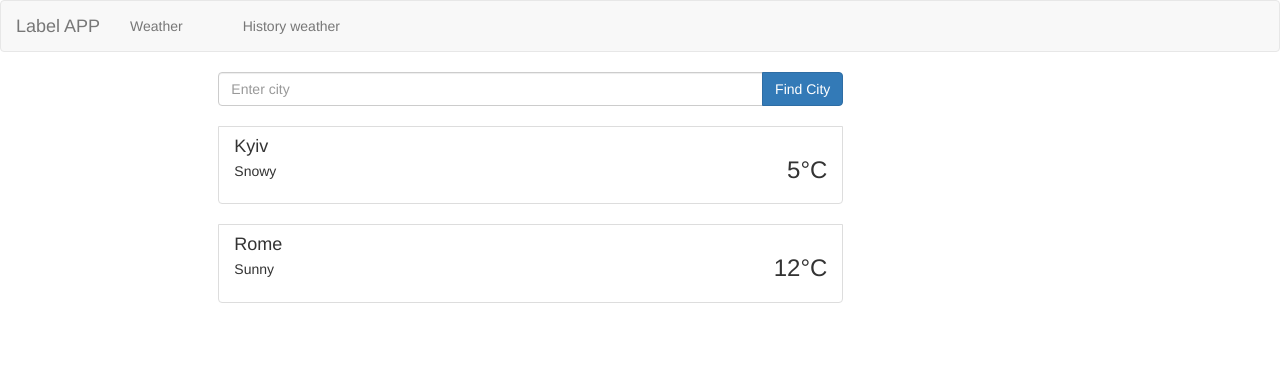
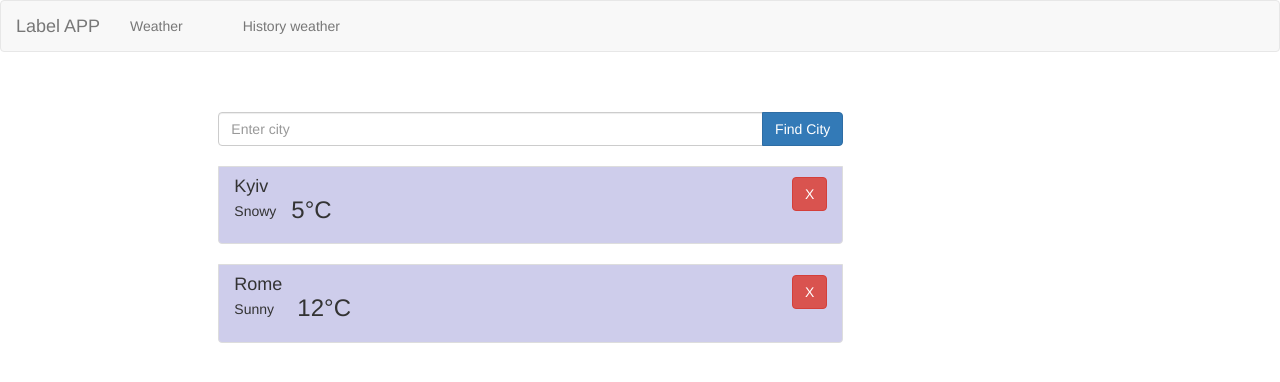
Before and after one commit to jscricket/weather-app, an Angular app: page / in a window 1280 px wide. Shown: the top 382 px of the page. Built offline with nearby package versions, Linux system fonts and the light colour scheme; no server answers.

Commit message:
Added delete weather method

```diff
--- a/src/app/component/weather-item/weather-item.component.html
+++ b/src/app/component/weather-item/weather-item.component.html
@@ -1,10 +1,14 @@
 <br>
-<div class="list-group-item clearfix">
+<div class="list-group-item clearfix" style="background-color:rgb(206, 205, 235)">
   <div class="pull-left">
     <h4 class="list-group-item-heading">{{weather.cityName}}</h4>
     <p class="list-group-item-text">{{weather.description}}</p>
   </div>
-  <span class="pull-right">
-	<h3>{{weather.temperature}}°C</h3>
+  <div class="pull-right">
+    <button type="button" class="btn btn-danger" (click)="onDeleteIngredient(i)">X</button>
+  </div>
+  <span class="col-xs-2">
+    <h3>{{weather.temperature}}°C</h3>
   </span>
+
 </div>
--- a/src/app/component/weather-item/weather-item.component.ts
+++ b/src/app/component/weather-item/weather-item.component.ts
@@ -8,6 +8,7 @@ import { Weather } from '../../shared/weather.model';
 })
 export class WeatherItemComponent implements OnInit {
 	@Input() weather: Weather;
+	@Input() index: number;
 
 
 	constructor() { }
--- a/src/app/component/weather/weather.component.html
+++ b/src/app/component/weather/weather.component.html
@@ -1,7 +1,22 @@
 <div class="row">
   <div class="col-xs-10 col-sm-8 col-md-6 col-sm-offset-1 col-md-offset-2">
-			<!-- <app-weather-item	></app-weather-item> -->
-      <form (ngSubmit)="onSubmit(cityForm)" #cityForm="ngForm">
+    <br>
+		<div
+			class="list-group-item clearfix"
+			style='background-color:rgba(120, 186, 240, 0.829)'
+			*ngIf="myCityWeather">
+      <div class="pull-left">
+        <h4 class="list-group-item-heading">{{myCityWeather.cityName}}</h4>
+        <p class="list-group-item-text">{{myCityWeather.description}}</p>
+      </div>
+      <span class="pull-right">
+        <h3>{{myCityWeather.temperature}}°C</h3>
+      </span>
+		</div>
+		<br>
+		<form
+			(ngSubmit)="onSubmit(cityForm)"
+			#cityForm="ngForm">
       <div class="input-group">
 				<input
 					type="text"
@@ -19,8 +34,10 @@
       </div>
     </form>
 		<app-weather-item
-				*ngFor="let weatherEl of weatherColect"
-				[weather]="weatherEl">
+			*ngFor="let weatherEl of weatherColect; let i=index"
+			[weather]="weatherEl"
+			[index]="i"
+			>
     </app-weather-item>
   </div>
 </div>
--- a/src/app/component/weather/weather.component.ts
+++ b/src/app/component/weather/weather.component.ts
@@ -12,8 +12,7 @@ import { Observable } from 'rxjs/Observable';
 })
 export class WeatherComponent implements OnInit, AfterViewInit {
 	weatherColect: Weather[];
-	// lat: number;
-	// lng: number;
+	myCityWeather: Weather;
 
 	constructor(
 		private weatherService: WeatherService,
@@ -22,9 +21,9 @@ export class WeatherComponent implements OnInit, AfterViewInit {
 
 	ngOnInit() {
 		this.weatherColect = this.weatherService.getWeather();
+		this.geoFindMe()
 	}
 	ngAfterViewInit() {
-		this.geoFindMe()
 	}
 
 	onSubmit(form: NgForm) {
@@ -41,19 +40,19 @@ export class WeatherComponent implements OnInit, AfterViewInit {
 		this.httpService.searchCurrentCityWeather(lat, lng)
 			.subscribe(
 				data => {
-					console.log(data)
+					const weatherCurrentCity = new Weather(data.name, data.weather[0].description, data.main.temp);
+					this.myCityWeather = weatherCurrentCity;
+					console.log(this.myCityWeather)
 				}
 			);
 	}
 
 	geoFindMe() {
-		function success(position) {
+		const success = (position) => {
 			const lat = position.coords.latitude;
 			const lng = position.coords.longitude;
-			console.log(lat, lng)
 			this.getCity(lat, lng)
 		}
-
 		navigator.geolocation.getCurrentPosition(success)
 	}
 
--- a/src/app/services/weather.service.ts
+++ b/src/app/services/weather.service.ts
@@ -1,8 +1,10 @@
 import { Weather } from "../shared/weather.model";
 import { Injectable } from "@angular/core";
+import { Subject } from "rxjs/Subject";
 
 @Injectable()
 export class WeatherService {
+	changesCityWeatherColect = new Subject<Weather[]>()
 	cityWeatherCollection: Weather[] = [
 		new Weather('Kyiv', 'Snowy', 5),
 		new Weather('Rome', 'Sunny', 12)
@@ -18,4 +20,9 @@ export class WeatherService {
 	addNewWeatherCity(cityWether: Weather){
 		this.cityWeatherCollection.push(cityWether);
 	}
+
+	deleteCityWeather(id: number){
+		this.cityWeatherCollection.splice(id, 1);
+		this.changesCityWeatherColect.next(this.cityWeatherCollection.slice())
+	}
 }
```
Lines whose indentation alone changed are shown as unchanged.
